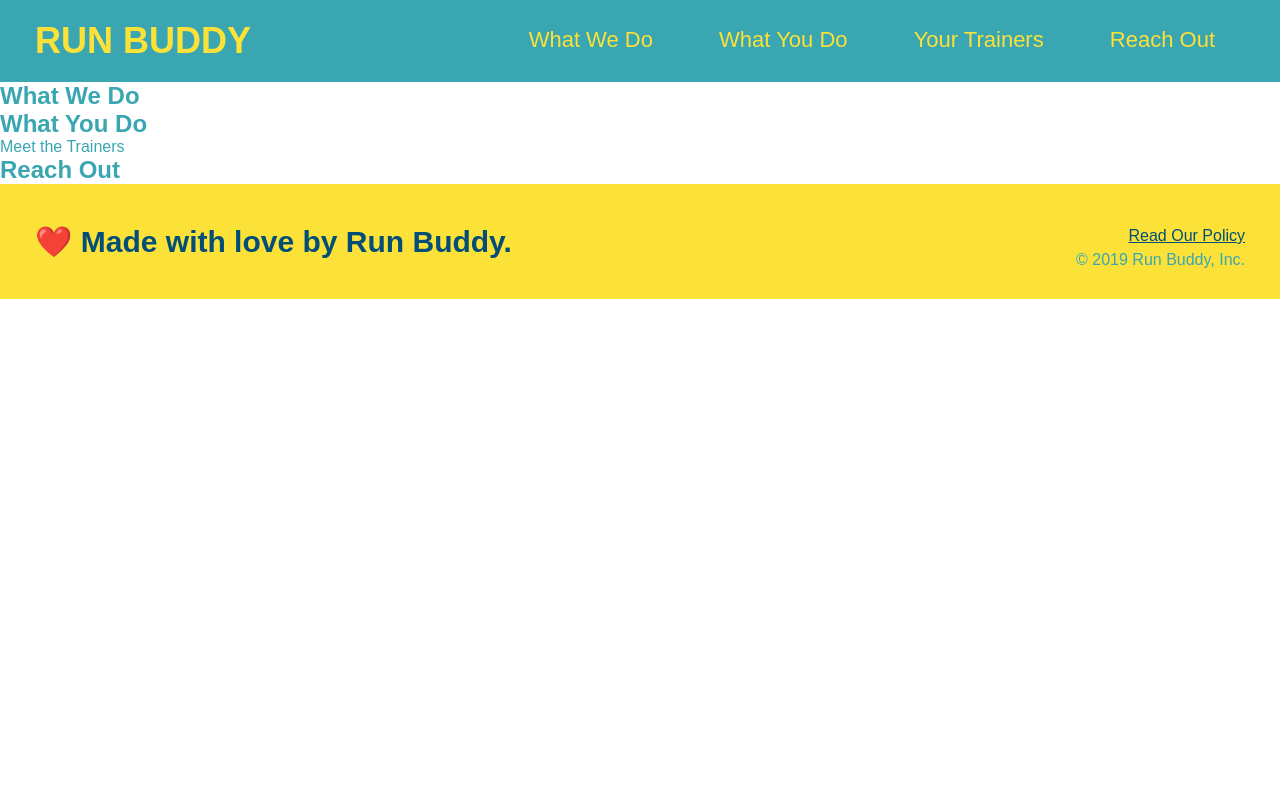
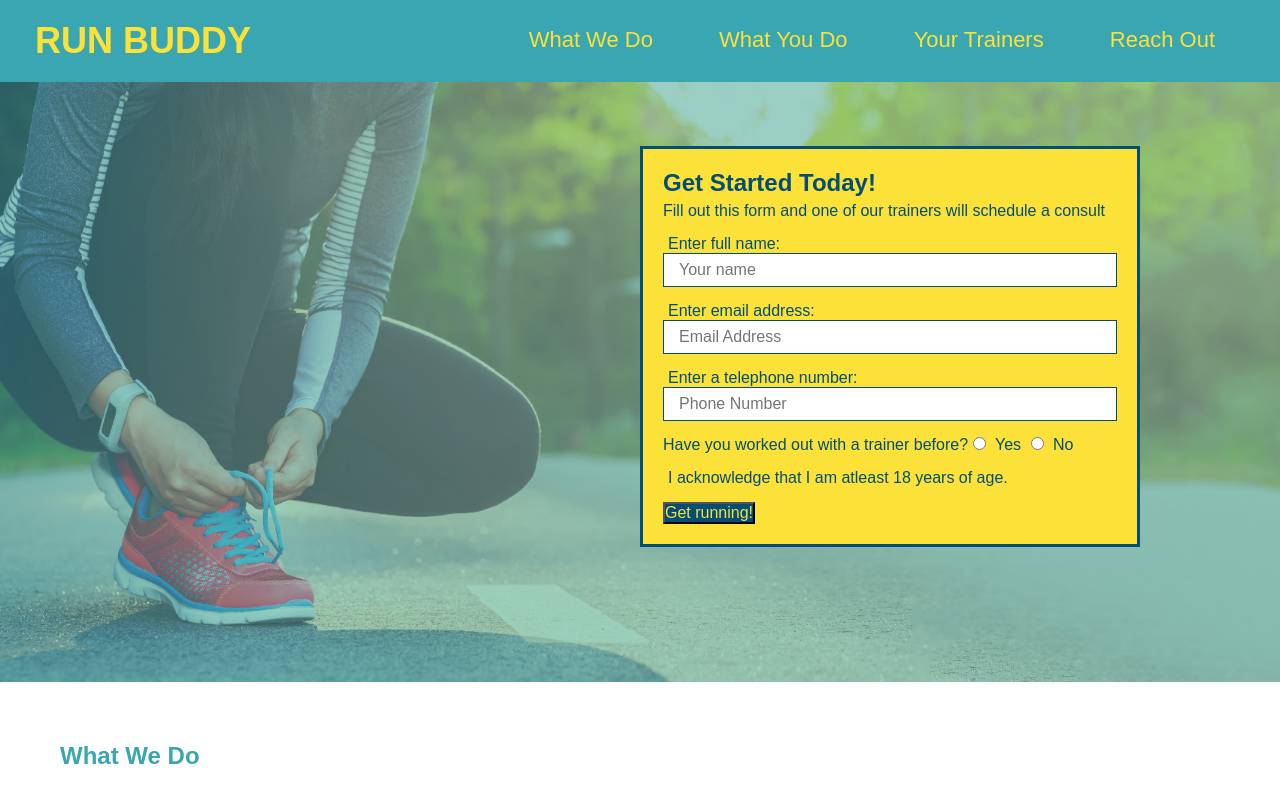
Before and after one commit to richardyjkim/run-buddy, a plain HTML site: page index.html in a window 1280 px wide. Shown: the top 800 px of the page. Drawn offline with Linux system fonts and the light colour scheme.

Commit message:
Run-Buddy Practice.1.2

```diff
--- a/assets/css/style.css
+++ b/assets/css/style.css
@@ -7,12 +7,10 @@ body {
     font-family: Arial, Helvetica, sans-serif;
     color: #39a6b2;
 }
-
 header {
     padding: 20px 35px;
     background-color: #39a6b2;
 }
-
 header h1 {
     font-weight: bold;
     font-size: 36px;
@@ -20,43 +18,83 @@ header h1 {
     margin: 0;
     display: inline;
 }
-
 header a {
     color: #fce138;
     text-decoration: none;
 }
-
 header nav {
     float: right;
     margin: 7px 0;
 }
-
 header nav ul li {
     display: inline;
     margin: 0 30px;
     font-weight: lighter;
     font-size: 22px;
 }
-
 footer {
     background: #fce138;
     width: 100%;
     padding: 40px 35px;
 }
-
 footer h2 {
     display: inline;
     color: #024e76;
     font-size:  30px;
     margin: 0;
 }
-
 footer div{
     float: right;
     line-height: 1.5;
     text-align: right;
 }
-
 footer a{
     color: #024e76;
 }
+
+section {
+    padding: 60px;
+}
+.hero {
+    height: 600px;
+    background-image: url("../Image/hero-bg.jpg");
+    background-size: cover;
+    background-position: center;
+    position: relative;
+}
+.hero-form {
+    background-color: #fce138;
+    padding: 20px;
+    width: 500px;
+    color: #024e76;
+    border: 3px solid #024e76;
+    position: absolute;
+    bottom: 120px;
+    right: 140px;
+    margin: 5px 0 15px 0;
+}
+.hero-form h3 {
+    font-size: 24px;
+    margin: 0;
+}
+.hero-form p {
+    margin: 5px 0 15px 0;
+}
+.form-input {
+    border: 1px solid #024e76;
+    display: block;
+    padding: 7px 15px;
+    font-size: 16px;
+    color: #024e76;
+    width: 100%;
+    margin-bottom: 15px;
+}
+.hero-form label {
+    margin:0 5px;
+}
+.hero-form button {
+    color: #fce138;
+    background-color: #024e76;
+    border: 10px 20px;
+    font-size:  16px;
+}
--- a/index.html
+++ b/index.html
@@ -35,7 +35,36 @@
     </header>
 
 <!--  hero/jumbotron -->
-    <section>
+    <section class="hero">
+        <div class="hero-form">
+            <h3>Get Started Today!</h3>
+            <p>Fill out this form and one of our trainers will schedule a consult</p>
+<!-- Add form element -->
+            <form>
+                <label for="name">Enter full name:</label>
+                <input type="text" placeholder="Your name" name="name" id="name" class="form-input">
+                <label for="email">Enter email address:</label>
+                <input type="text" placeholder="Email Address" name="email" id="email" class="form-input">
+                <label for="phone">Enter a telephone number:</label>
+                <input type="text" placeholder="Phone Number" name="phone" id="phone" class="form-input">
+
+                <p>
+                    Have you worked out with a trainer before?
+                    <input type="radio" name="trainer-confirm" id="trainer-yes" />
+                    <label for="trainer-yes">Yes</label>
+                    <input type="radio" name="trainer-confirm" id="trainer-no" />
+                    <label for="tainer-no">No</label>
+                </p>
+                <p>
+                    <label for="checkbox">
+                        I acknowledge that I am atleast 18 years of age.
+                    </label>
+                </p>
+                <button type="submit">
+                    Get running!
+                </button>
+            </form>
+        </div>
     </section>
 
 <!-- "what we do section"  -->
```
Also changed, not shown: assets/Image/hero-bg.jpg (added).
